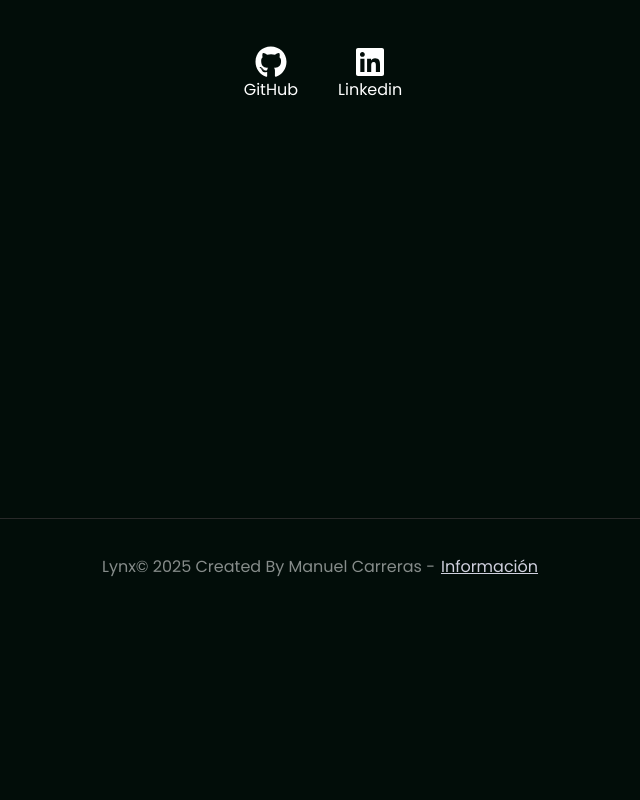
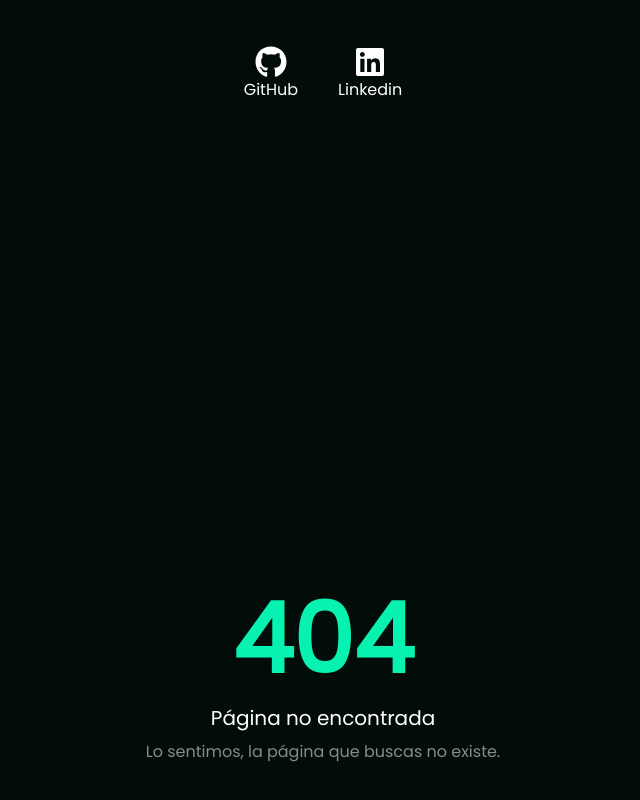
Before and after one commit to JuanMaCarreras/CryptoWeb, a React (Vite) app: page /description in a window 1280 px wide. Shown: the part 798-1598 px from the top of the page, without its empty margins (317-957 px from the left). Before the commit the page ends 1412 px from the top, so only its background shows below. Built offline with nearby package versions, Linux system fonts and the light colour scheme; no server answers; a web font is replaced by a local one.

Commit message:
Add Not Found component for invalid URLs

```diff
--- a/src/page/NotFound.tsx
+++ b/src/page/NotFound.tsx
@@ -1,21 +1,14 @@
-import { useLocation } from 'wouter'
 
 export function NotFound() {
-
-  const [location] = useLocation()
 
 
   return (
     <>
-      {
-        !['/', '/description'].includes(location) && !location.startsWith('/coin/') && (
-          <section className='flex flex-col items-center justify-center h-screen'>
-            <h1 className='text-8xl font-semibold text-brightGreen'>404</h1>
-            <p className='mt-4 text-xl text-gray-600'>Página no encontrada</p>
-            <p className='mt-2 text-base text-textGray'>Lo sentimos, la página que buscas no existe.</p>
-          </section>
-        )
-      }
+      <section className='flex flex-col items-center justify-center h-screen'>
+        <h1 className='text-8xl font-semibold text-brightGreen'>404</h1>
+        <p className='mt-4 text-xl text-gray-600'>Página no encontrada</p>
+        <p className='mt-2 text-base text-textGray'>Lo sentimos, la página que buscas no existe.</p>
+      </section>
     </>
   )
 }
```
